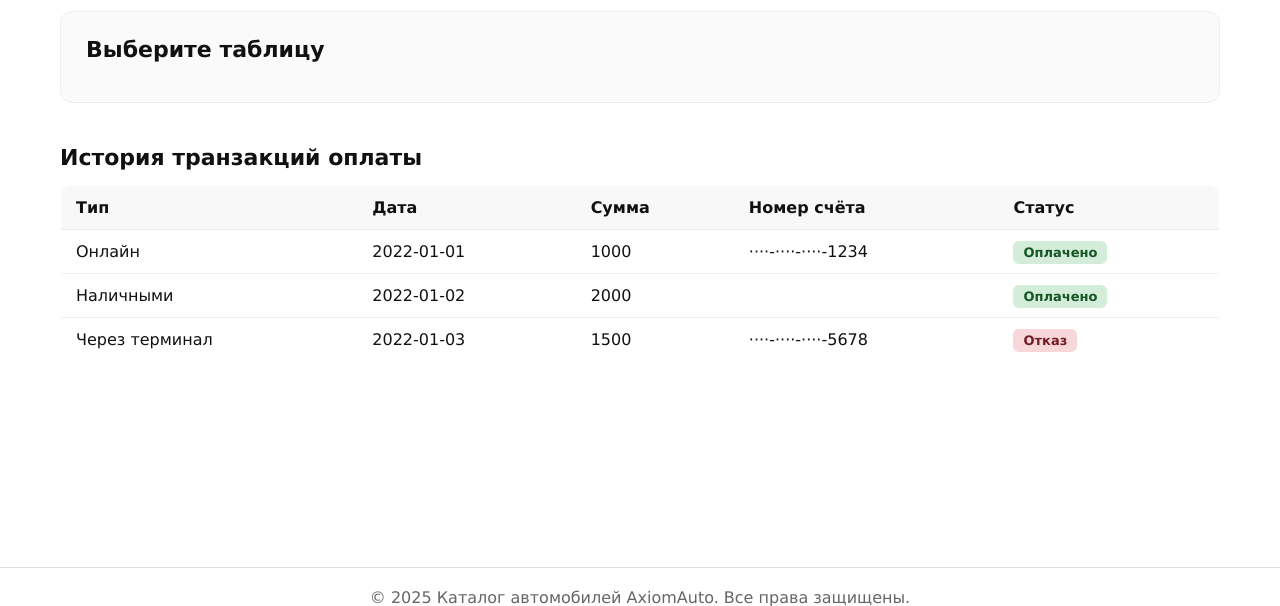
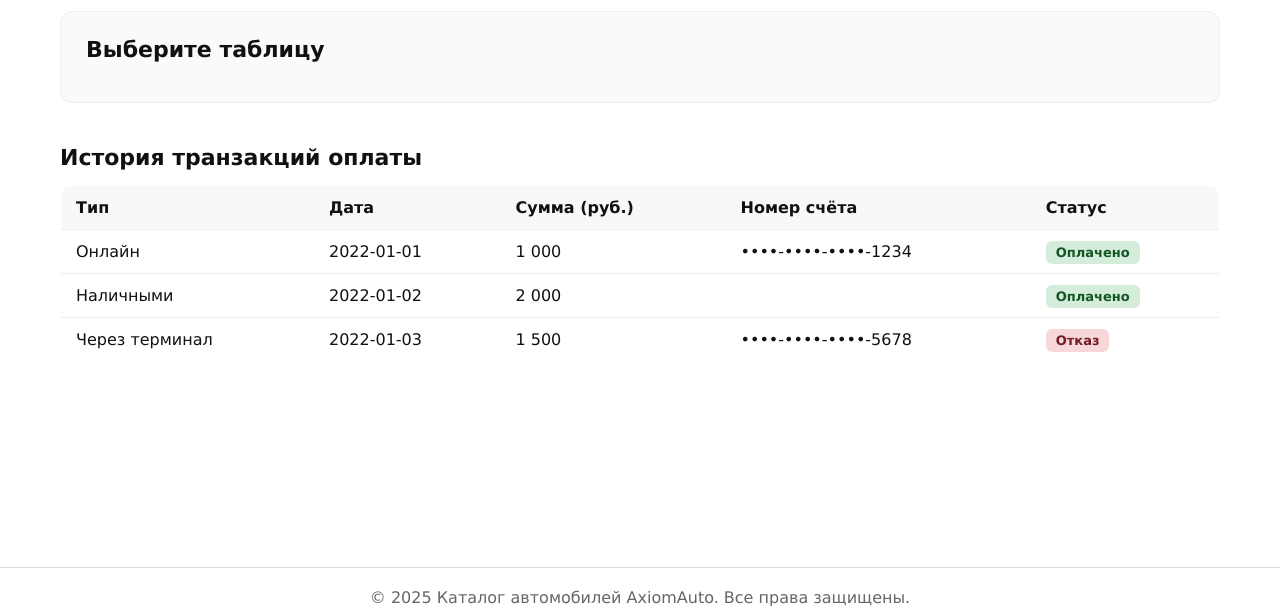
Before and after one commit to HanamileH/AxiomAuto, a Flask app: template app/templates/staff/payments.html in a window 1280 px wide. Shown: the part 173-779 px from the top of the page. Run offline with Flask 3, Linux system fonts and the light colour scheme; the template is opened without the code that fills it, so the values that code supplies are empty; parts of the project's set-up code (start-up, migrations or seed data) failed here and were passed over.

Commit message:
Update payment formatting and add email blur effect

```diff
--- a/app/templates/staff/payments.html
+++ b/app/templates/staff/payments.html
@@ -21,7 +21,7 @@
          <tr>
             <th>Тип</th>
             <th>Дата</th>
-            <th>Сумма</th>
+            <th>Сумма (руб.)</th>
             <th>Номер счёта</th>
             <th>Статус</th>
          </tr>
@@ -31,15 +31,15 @@
          <tr>
             <td>Онлайн</td>
             <td>2022-01-01</td>
-            <td>1000</td>
-            <td>····-····-····-1234</td>
+            <td>1 000</td>
+            <td>••••-••••-••••-1234</td>
             <td><span class="status available">Оплачено</span></td>
          </tr>
 
          <tr>
             <td>Наличными</td>
             <td>2022-01-02</td>
-            <td>2000</td>
+            <td>2 000</td>
             <td></td>
             <td><span class="status available">Оплачено</span></td>
          </tr>
@@ -47,8 +47,8 @@
          <tr>
             <td>Через терминал</td>
             <td>2022-01-03</td>
-            <td>1500</td>
-            <td>····-····-····-5678</td>
+            <td>1 500</td>
+            <td>••••-••••-••••-5678</td>
             <td><span class="status sold">Отказ</span></td>
          </tr>
 
```
Also changed, not shown: app/templates/staff/users.html (+24 -3 lines).
